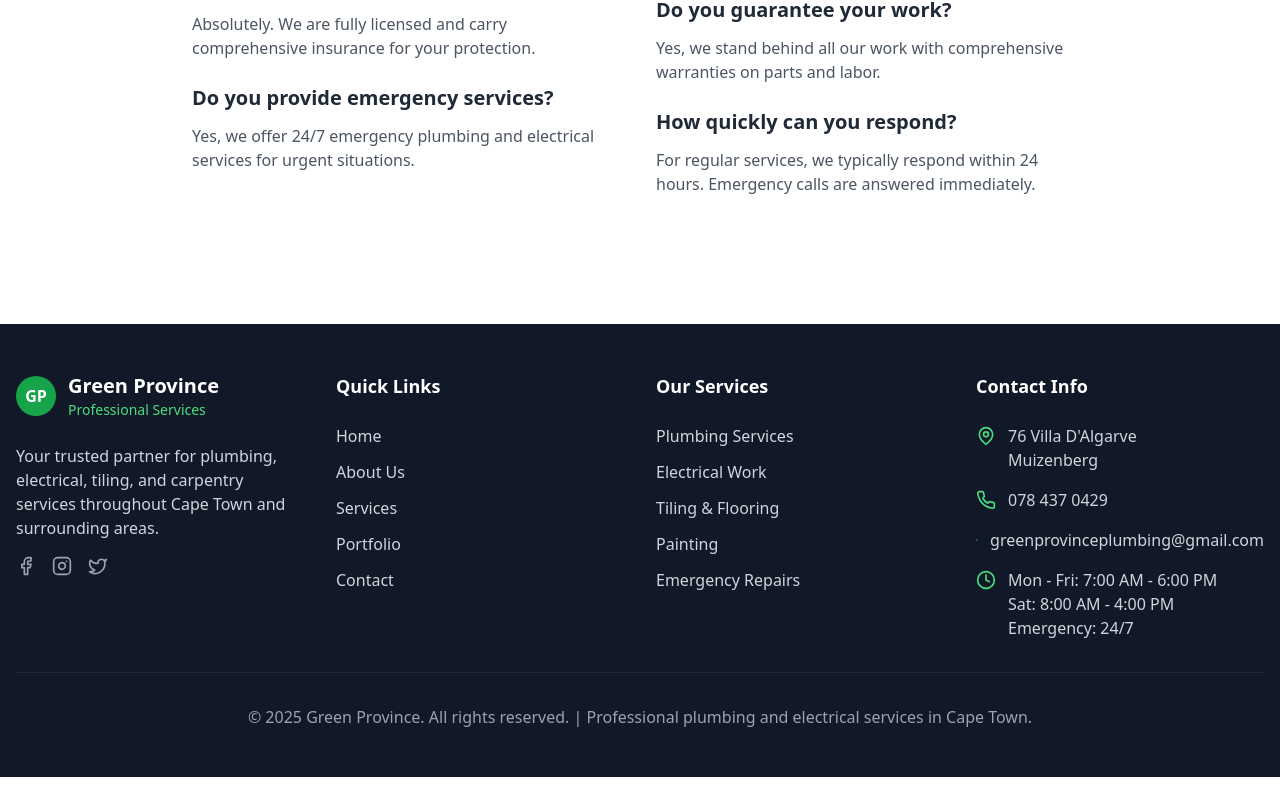
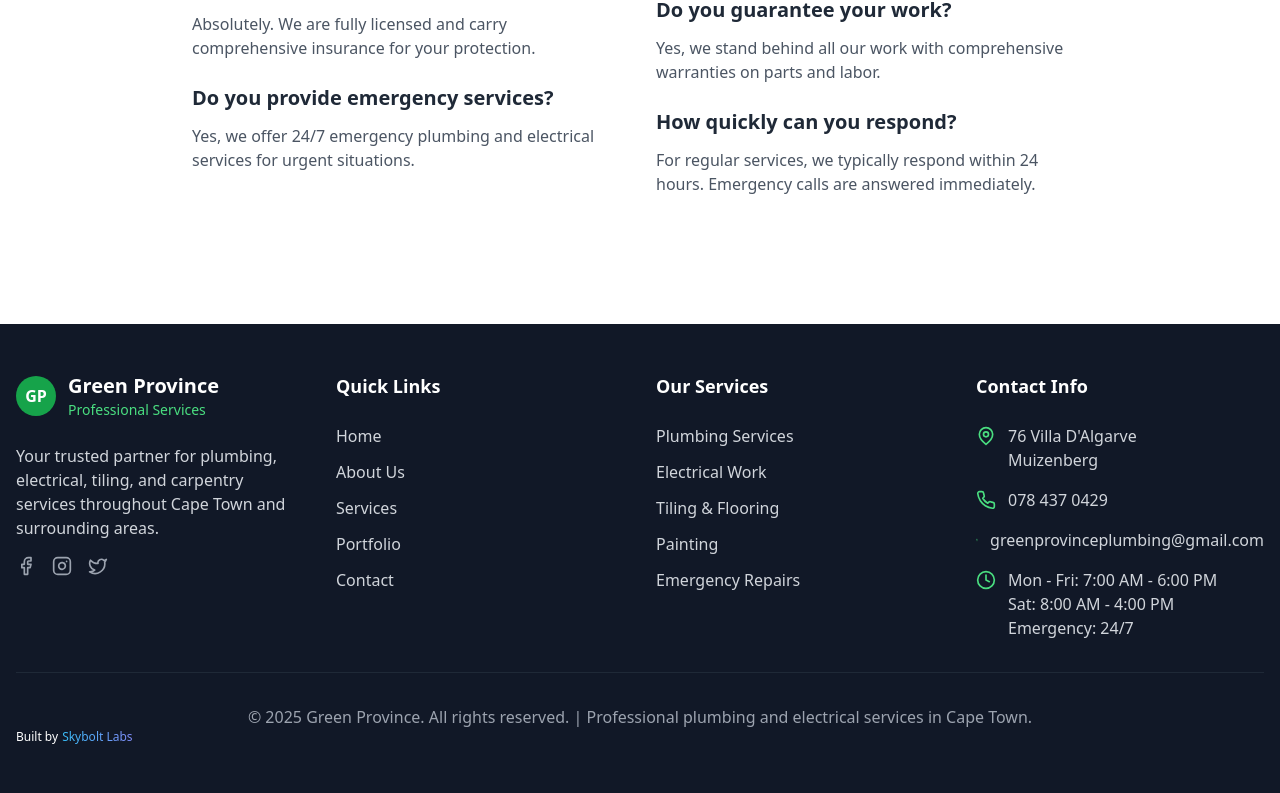
Before and after one commit to skyboltlabs/greenprovince, a React (Vite) app: page /contact in a window 1280 px wide. Shown: the part 2432-3225 px from the top of the page. Built offline with nearby package versions, Linux system fonts and the light colour scheme.

Commit message:
Update Footer.tsx

```diff
--- a/src/components/Footer.tsx
+++ b/src/components/Footer.tsx
@@ -88,6 +88,12 @@ const Footer = () => {
             © 2025 Green Province. All rights reserved. | Professional plumbing and electrical services in Cape Town.
           </p>
         </div>
+        <span className="flex items-center gap-1 text-[11px] sm:text-xs">
+            Built by{" "}
+            <a href="https://skyboltlabs.co.za" target="_blank" rel="noreferrer" className="bg-gradient-to-r from-sky-400 to-indigo-400 bg-clip-text text-transparent font-medium hover:opacity-80 transition-opacity">
+              Skybolt Labs
+            </a>
+          </span>
       </div>
     </footer>
   );
```
